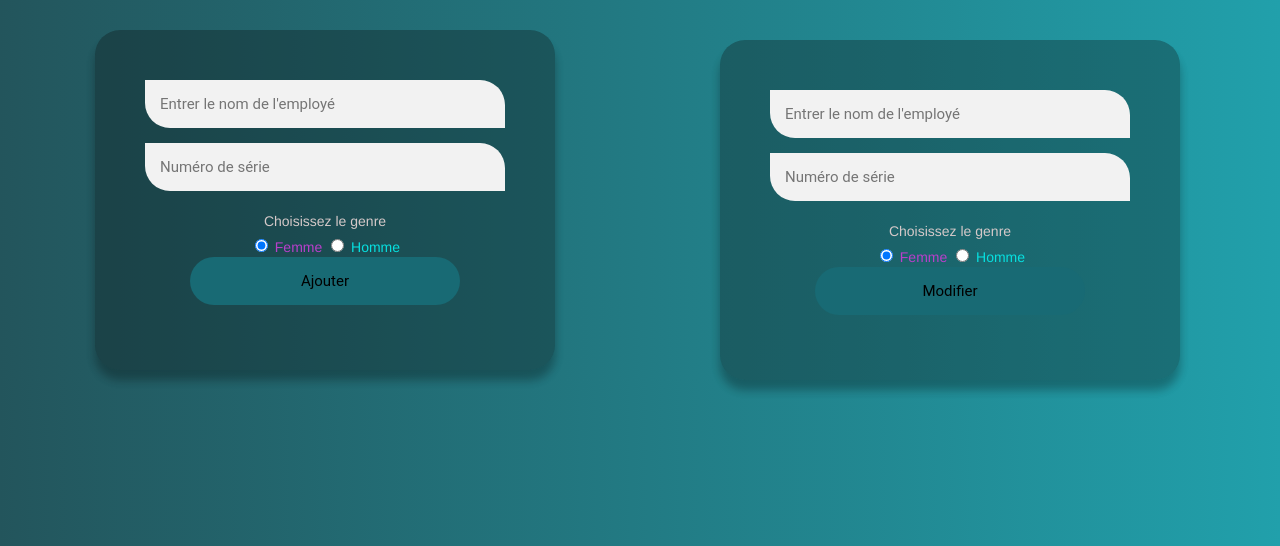
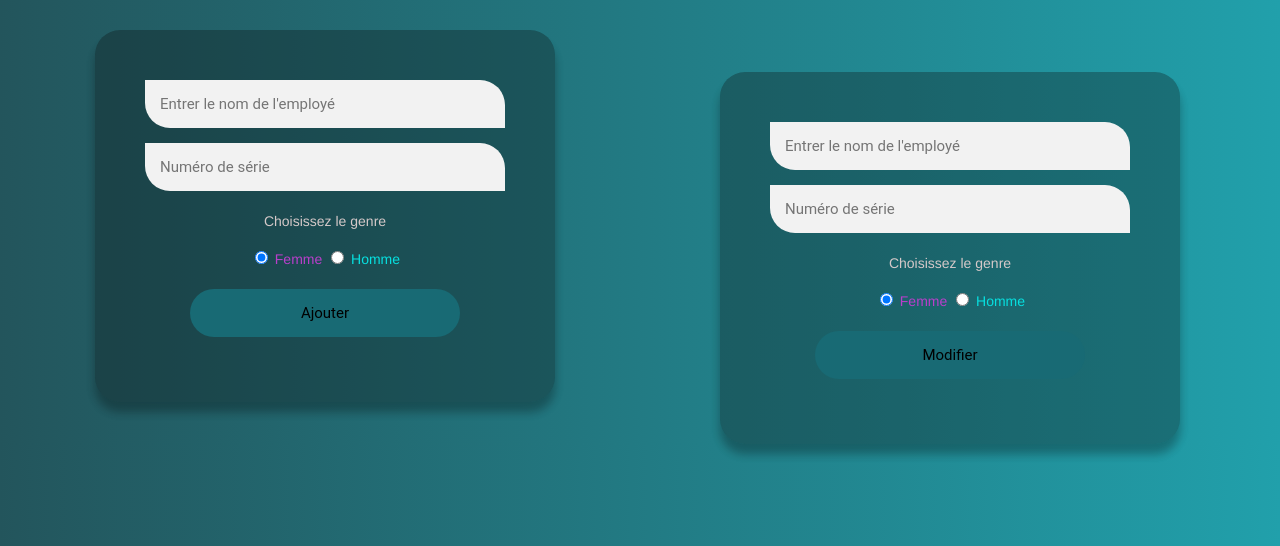
Before and after one commit to wooliestchain/Acces, a PHP site: page /manage-users.php in a window 1280 px wide. Shown: the part 165-711 px from the top of the page. Run offline with PHP 8.4, Linux system fonts and the light colour scheme.

Commit message:
Gestion d'accés.

```diff
--- a/manage-users.php
+++ b/manage-users.php
@@ -16,7 +16,7 @@
     <header>
 
         <div class="topnav">
-            <a><img src="poste.jpg" alt=""></a>
+            <a href="main_page.php"><img src="poste.jpg" alt=""></a>
             <a href="users.php" class="text">Utilisateurs</a>
             <a href="manage-users.php" class="text">Gestion des utilisateurs</a>
             <a href="users_log.php" class="text">Entrée des utilisateurs</a>
--- a/manage.css
+++ b/manage.css
@@ -65,6 +65,11 @@ header a img{
 
 input[type=text]{
     margin-bottom: 15px;
+}
+
+input[type=radio]{
+    margin-top: 15px;
+    margin-bottom: 25px;
 }
 input[type=submit]{
     margin-top: 20px;
--- /dev/null
+++ b/users.php
@@ -0,0 +1 @@
+<?php
```
